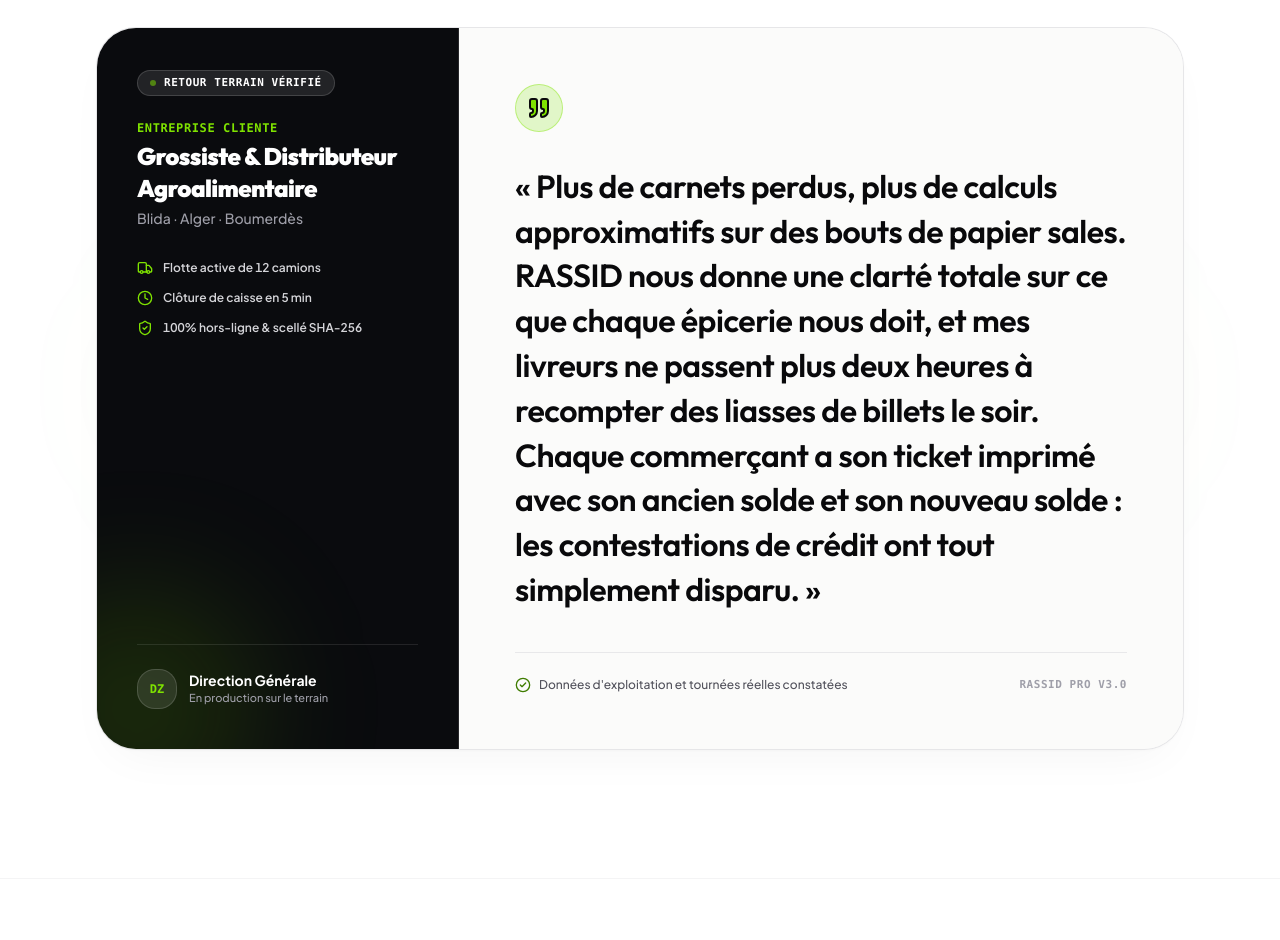
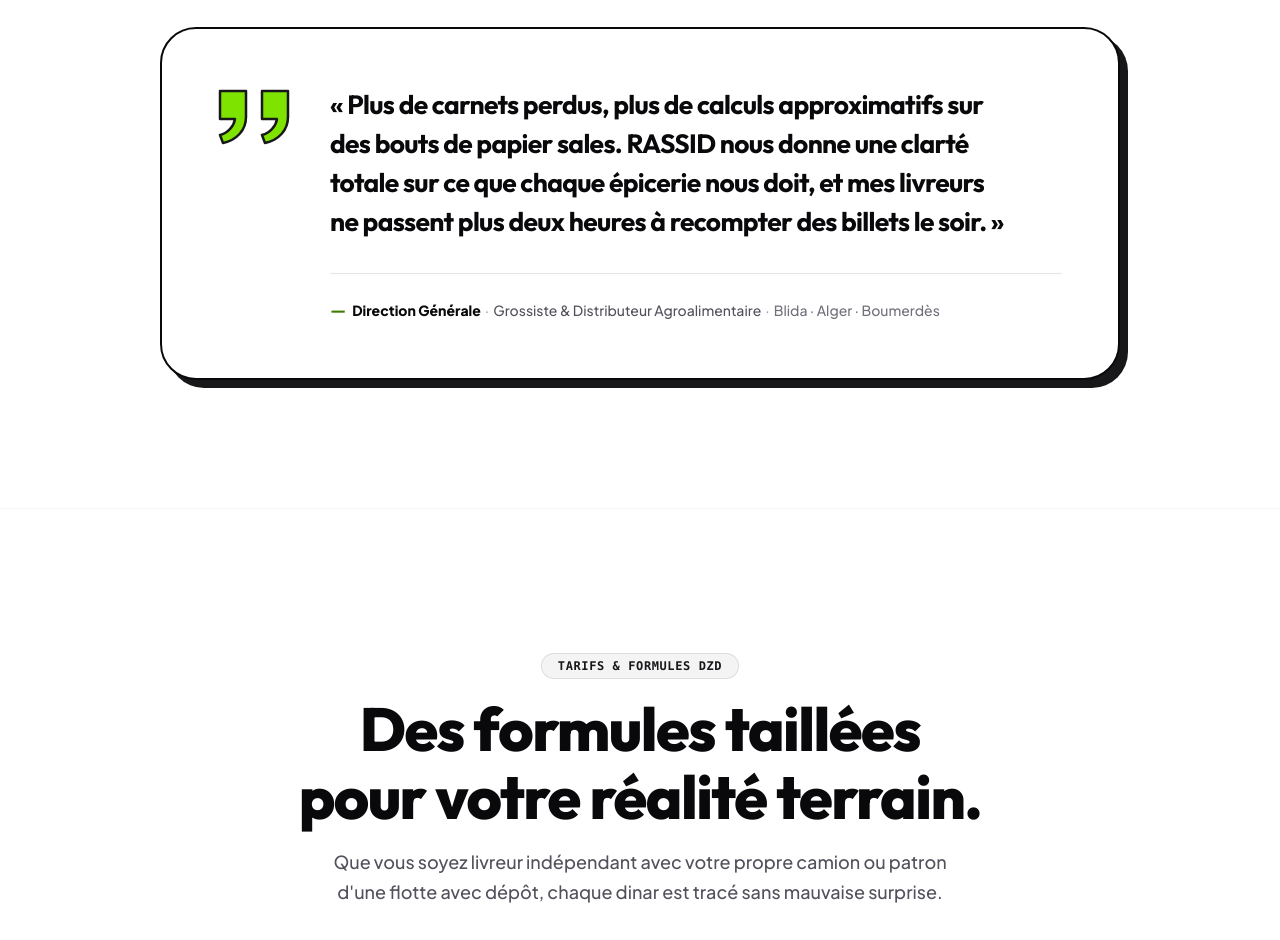
Before and after one commit to Rafik-14/RASSID-website, a React (Vite) app: page /redesign in a window 1280 px wide. Shown: the part 4820-5760 px from the top of the page. Built offline with nearby package versions, Linux system fonts and the light colour scheme.

Commit message:
redesigned testimonials

```diff
--- a/src/redesign/components/FieldProof.jsx
+++ b/src/redesign/components/FieldProof.jsx
@@ -1,126 +1,68 @@
-import { CheckCircle2, Quote, Truck, ShieldCheck, Clock } from 'lucide-react';
-
 export default function FieldProof({ t, isRtl }) {
   const quote = isRtl
-    ? "ما بقاش مشكل الدفاتر الضائعة ولا الحسابات التقريبية على أوراق مقطعة. رصيد عطانا وضوح كامل على واش تسال كل بقالة، وسائقينا ما بقاوش يضيعوا ساعتين كل عشية يعاودوا يحسبوا الدراهم والوصولات. كل تاجر عندو وصل مطبوع بالرصيد القديم والرصيد الجديد : نزاعات الكريدي اختفت تماماً."
-    : "Plus de carnets perdus, plus de calculs approximatifs sur des bouts de papier sales. RASSID nous donne une clarté totale sur ce que chaque épicerie nous doit, et mes livreurs ne passent plus deux heures à recompter des liasses de billets le soir. Chaque commerçant a son ticket imprimé avec son ancien solde et son nouveau solde : les contestations de crédit ont tout simplement disparu.";
+    ? "لا مزيد من الدفاتر الضائعة، ولا حسابات تقريبية على أوراق ممزقة. رصيد منحنا وضوحاً كاملاً بشأن ما تدين به كل بقالة، وسائقونا لم يعودوا يقضون ساعتين في عد النقود ومطابقتها مساءً."
+    : "Plus de carnets perdus, plus de calculs approximatifs sur des bouts de papier sales. RASSID nous donne une clarté totale sur ce que chaque épicerie nous doit, et mes livreurs ne passent plus deux heures à recompter des billets le soir.";
 
   return (
     <section id="temoignage" className="relative py-20 sm:py-28 lg:py-32 bg-white overflow-hidden">
+      <div className="relative z-10 mx-auto max-w-5xl px-4 sm:px-6 lg:px-8">
 
-      {/* Background subtle radial ambient glow */}
-      <div
-        aria-hidden="true"
-        className="pointer-events-none absolute top-1/2 left-1/2 -translate-x-1/2 -translate-y-1/2 w-full max-w-5xl h-80 bg-[#7FE300]/[0.03] rounded-full blur-3xl"
-      />
+        {/* Single Card: Image 1 Tactile Style (white, rounded-[32px], border-2, hard shadow) */}
+        <div className="rounded-[32px] sm:rounded-[36px] bg-white border-2 border-zinc-950 shadow-[6px_6px_0_0_#18181b] sm:shadow-[8px_8px_0_0_#18181b] p-8 sm:p-12 lg:p-14 transition-all duration-300 hover:shadow-[10px_10px_0_0_#18181b]">
 
-      <div className="relative z-10 mx-auto max-w-6xl px-4 sm:px-6 lg:px-8">
+          {/* Main Layout: Image 2 (Large Quote Mark on Start + Text Block & Footer on End) */}
+          <div className="flex flex-col sm:flex-row items-start gap-6 sm:gap-8 lg:gap-10">
 
-        {/* Modern Split Showcase Container */}
-        <div className="relative rounded-[32px] sm:rounded-[40px] bg-[#FBFBFA] border border-zinc-200/90 shadow-[0_20px_50px_-20px_rgba(0,0,0,0.05),0_1px_3px_rgba(0,0,0,0.02)] overflow-hidden">
-
-          <div className="grid grid-cols-1 lg:grid-cols-12 items-stretch">
-
-            {/* ========================================================= */}
-            {/* 1. CREDENTIALS & OPERATIONAL DISPATCH (4 COLS)            */}
-            {/* ========================================================= */}
-            <div className={`lg:col-span-4 bg-[#0A0B0E] text-white p-7 sm:p-9 lg:p-10 flex flex-col justify-between relative overflow-hidden border-b lg:border-b-0 border-zinc-800 ${
-              isRtl ? 'lg:border-l lg:border-r-0' : 'lg:border-r'
-            }`}>
-
-              {/* Subtle ambient green glow in dark panel */}
-              <div
+            {/* Large Solid Quotation Mark (Image 2 style) */}
+            <div className="shrink-0 pt-1">
+              <svg
+                className={`w-12 h-10 sm:w-16 sm:h-12 lg:w-18 lg:h-14 ${isRtl ? 'scale-x-[-1]' : ''}`}
+                viewBox="0 0 72 52"
+                fill="none"
+                xmlns="http://www.w3.org/2000/svg"
                 aria-hidden="true"
-                className={`pointer-events-none absolute -bottom-20 w-60 h-60 bg-[#7FE300]/15 rounded-full blur-3xl ${
-                  isRtl ? '-right-20' : '-left-20'
-                }`}
-              />
-
-              <div className="relative z-10">
-                {/* Status Pill */}
-                <div className={`inline-flex items-center gap-2 px-3 py-1 rounded-full bg-white/10 border border-white/15 text-white text-[11px] font-bold uppercase ${
-                  isRtl ? 'font-sans' : 'font-mono tracking-wider'
-                }`}>
-                  <span className="size-1.5 rounded-full bg-[#7FE300] inline-block animate-pulse" />
-                  <span>{t?.field_proof_badge || (isRtl ? "شهادة ميدانية حية" : "Retour Terrain")}</span>
-                </div>
-
-                {/* Company & Role */}
-                <div className="mt-6">
-                  <div className={`text-xs font-bold text-[#7FE300] uppercase ${
-                    isRtl ? 'font-sans' : 'font-mono tracking-wider'
-                  }`}>
-                    {isRtl ? "مؤسسة توزيع معتمدة" : "Entreprise cliente"}
-                  </div>
-                  <h4 className="mt-1 text-xl sm:text-2xl font-black font-display text-white tracking-tight">
-                    {t?.field_proof_author_company || (isRtl ? "تاجر جملة وموزّع مواد غذائية" : "Grossiste Agroalimentaire")}
-                  </h4>
-                  <p className="mt-1 text-xs sm:text-sm text-zinc-400 font-medium">
-                    {t?.field_proof_author_location || (isRtl ? "البليدة · الجزائر · بومرداس" : "Blida · Alger · Boumerdès")}
-                  </p>
-                </div>
-
-                {/* Key Operational Badges */}
-                <div className="mt-8 space-y-3.5 text-xs font-semibold">
-                  <div className="flex items-center gap-2.5 text-zinc-300">
-                    <Truck className="size-4 text-[#7FE300] shrink-0" />
-                    <span>{t?.field_proof_author_fleet || (isRtl ? "أسطول نشط من 12 شاحنة" : "12 camions en tournée active")}</span>
-                  </div>
-                  <div className="flex items-center gap-2.5 text-zinc-300">
-                    <Clock className="size-4 text-[#7FE300] shrink-0" />
-                    <span>{isRtl ? "إغلاق الصندوق في 5 دقائق" : "Clôture de caisse en 5 min"}</span>
-                  </div>
-                  <div className="flex items-center gap-2.5 text-zinc-300">
-                    <ShieldCheck className="size-4 text-[#7FE300] shrink-0" />
-                    <span>{isRtl ? "سجل مشفر 100% بدون إنترنت" : "100% hors-ligne & scellé SHA-256"}</span>
-                  </div>
-                </div>
-              </div>
-
-              {/* Author Attribution at bottom of left panel */}
-              <div className="relative z-10 mt-8 pt-6 border-t border-white/10 flex items-center gap-3">
-                <div className="size-10 rounded-xl bg-white/10 text-[#7FE300] font-mono font-black text-xs flex items-center justify-center border border-white/15 shrink-0">
-                  DZ
-                </div>
-                <div>
-                  <div className="text-sm font-bold text-white leading-snug">
-                    {t?.field_proof_author_role || (isRtl ? "الإدارة العامة" : "Direction Générale")}
-                  </div>
-                  <div className="text-[11px] text-zinc-400 font-medium">
-                    {isRtl ? "مستخدم لنظام رصيد" : "En production sur le terrain"}
-                  </div>
-                </div>
-              </div>
-
+              >
+                <path
+                  d="M28 26C28 39 19 49 5 52L2 44C10 42 16 35 17 28H2V0H28V26Z"
+                  fill="#7FE300"
+                  stroke="#18181b"
+                  strokeWidth="2.5"
+                  strokeLinejoin="round"
+                />
+                <path
+                  d="M70 26C70 39 61 49 47 52L44 44C52 42 58 35 59 28H44V0H70V26Z"
+                  fill="#7FE300"
+                  stroke="#18181b"
+                  strokeWidth="2.5"
+                  strokeLinejoin="round"
+                />
+              </svg>
             </div>
 
-            {/* ========================================================= */}
-            {/* 2. THE MASTER PULL QUOTE (8 COLS)                         */}
-            {/* ========================================================= */}
-            <div className="lg:col-span-8 p-8 sm:p-12 lg:p-14 flex flex-col justify-between bg-[#FBFBFA]">
+            {/* Right Column: Quote + Author Footer */}
+            <div className="flex-1 min-w-0">
 
-              <div>
-                {/* Top Quote Icon */}
-                <div className="inline-flex items-center justify-center size-12 rounded-2xl bg-[#7FE300]/20 text-zinc-950 border border-[#7FE300]/40 mb-6 sm:mb-8">
-                  <Quote className={`size-6 text-zinc-950 fill-[#7FE300] ${isRtl ? 'scale-x-[-1]' : ''}`} />
+              {/* Quote Statement */}
+              <blockquote className="font-display text-[clamp(1.15rem,2.1vw,1.65rem)] font-bold text-zinc-950 leading-[1.48] tracking-tight text-balance">
+                « {quote} »
+              </blockquote>
+
+              {/* Bottom Footer: Author attribution */}
+              <div className="mt-8 pt-6 border-t border-zinc-950/10 flex items-center justify-between gap-4">
+                <div className="text-xs sm:text-sm font-medium text-zinc-600 leading-snug">
+                  <span className="text-[#3f7c00] font-black text-base mr-1.5">—</span>
+                  <span className="font-black text-zinc-950">
+                    {t?.field_proof_author_role || (isRtl ? "الإدارة العامة" : "Direction Générale")}
+                  </span>
+                  <span className="mx-1 text-zinc-400">·</span>
+                  <span>
+                    {t?.field_proof_author_company || (isRtl ? "تاجر جملة وموزّع مواد غذائية" : "Grossiste & Distributeur Agroalimentaire")}
+                  </span>
+                  <span className="mx-1 text-zinc-400">·</span>
+                  <span className="text-zinc-500">
+                    {t?.field_proof_author_location || (isRtl ? "البليدة / الجزائر" : "Blida / Alger")}
+                  </span>
                 </div>
-
-                {/* The Big Quote */}
-                <blockquote className="font-display text-[clamp(1.4rem,2.5vw,2.15rem)] font-semibold text-zinc-950 leading-[1.4] tracking-[-0.015em] text-balance">
-                  « {quote} »
-                </blockquote>
-              </div>
-
-              {/* Bottom Verification Ribbon */}
-              <div className="mt-8 sm:mt-10 pt-6 border-t border-zinc-200/80 flex flex-wrap items-center justify-between gap-3 text-xs">
-                <div className="inline-flex items-center gap-2 text-zinc-600 font-medium">
-                  <CheckCircle2 className="size-4 text-[#3f7c00]" />
-                  <span>{isRtl ? "عمليات بيع وتحصيل حقيقية مسجلة في الميدان" : "Données d'exploitation et tournées réelles constatées"}</span>
-                </div>
-
-                <span className="font-mono text-[11px] font-bold text-zinc-400 uppercase tracking-wider">
-                  RASSID PRO v3.0
-                </span>
               </div>
 
             </div>
```
